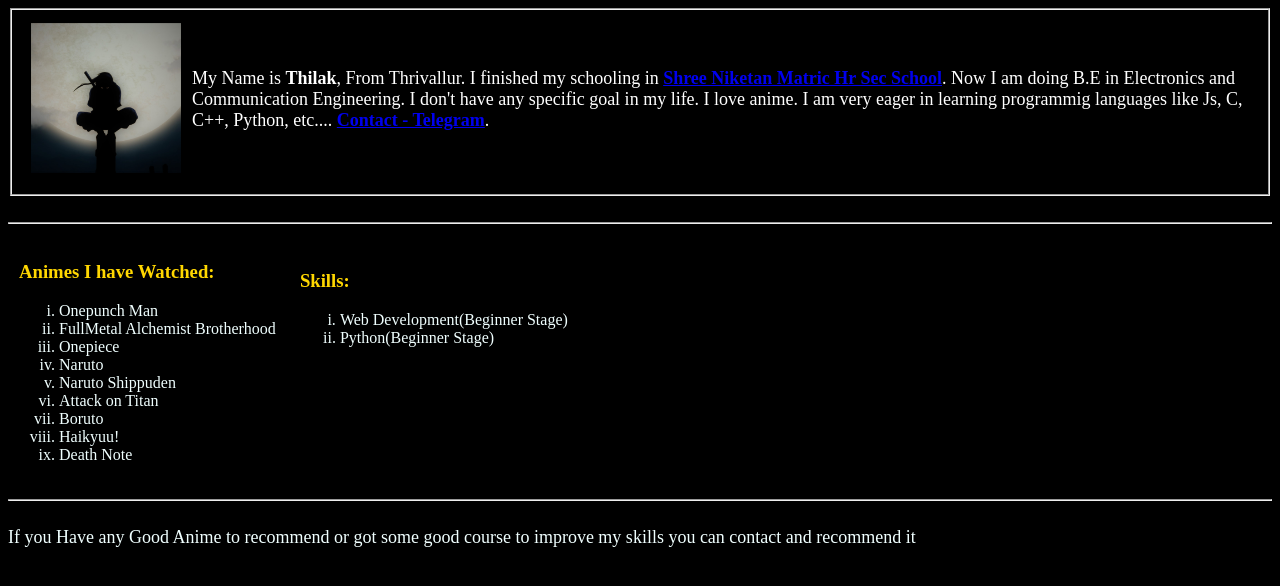
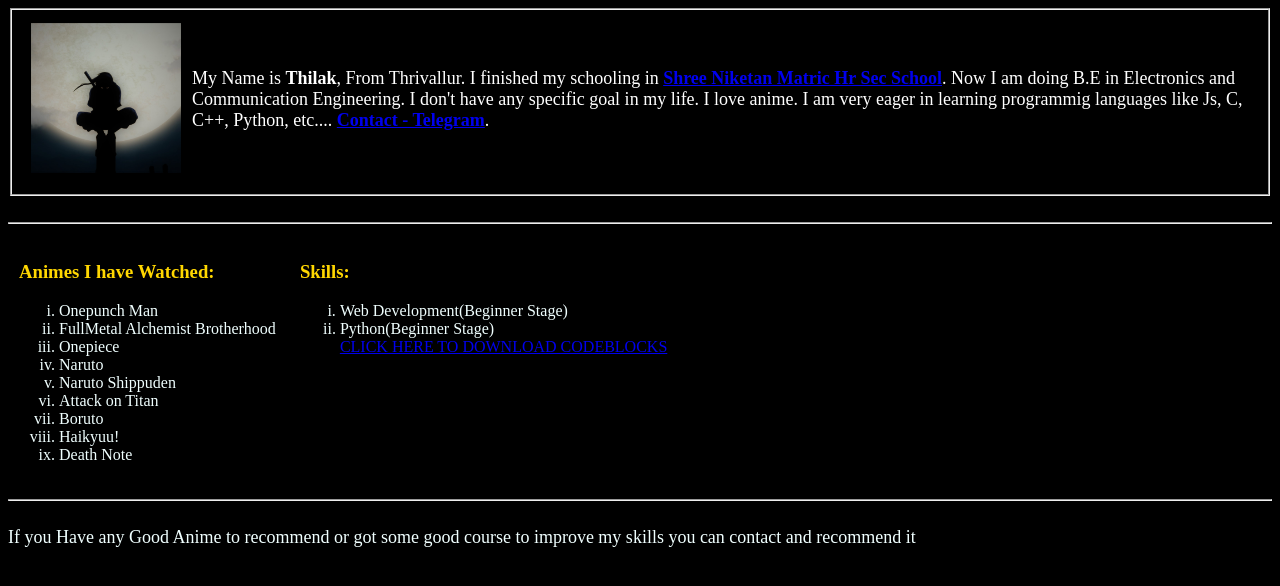
Before and after one commit to Thilak05/Personal-Site, a plain HTML site: page index.html in a window 1280 px wide. Drawn offline with Linux system fonts and the light colour scheme.

Commit message:
Update index.html

```diff
--- a/index.html
+++ b/index.html
@@ -45,6 +45,7 @@
        <ol type="i"><font color="azure">
          <li>Web Development(Beginner Stage)</li>
          <li>Python(Beginner Stage)</li>
+         <li><a href = "https://drive.google.com/file/d/1l9XZb1pgg9qzoSI5rdwdDLLIVqpLqcSO/view?usp=share_link">CLICK HERE TO DOWNLOAD CODEBLOCKS</a>
        </font>
          <li>      </li>
          <li>      </li>
```
